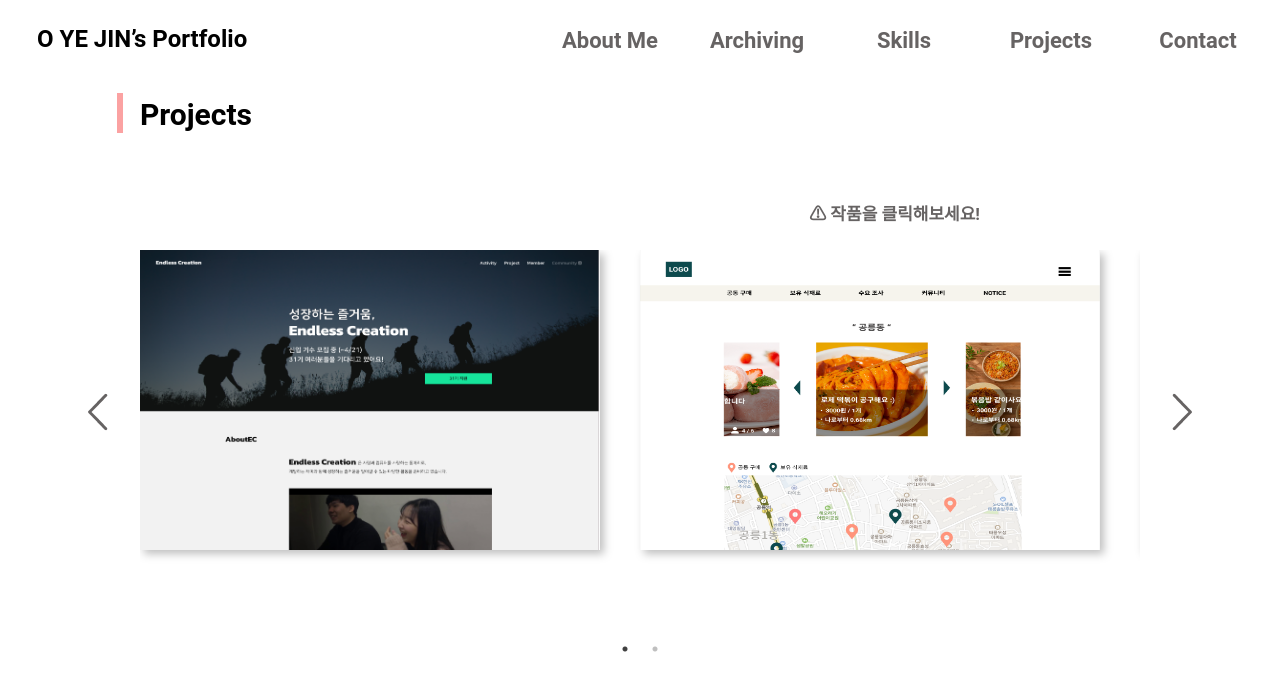
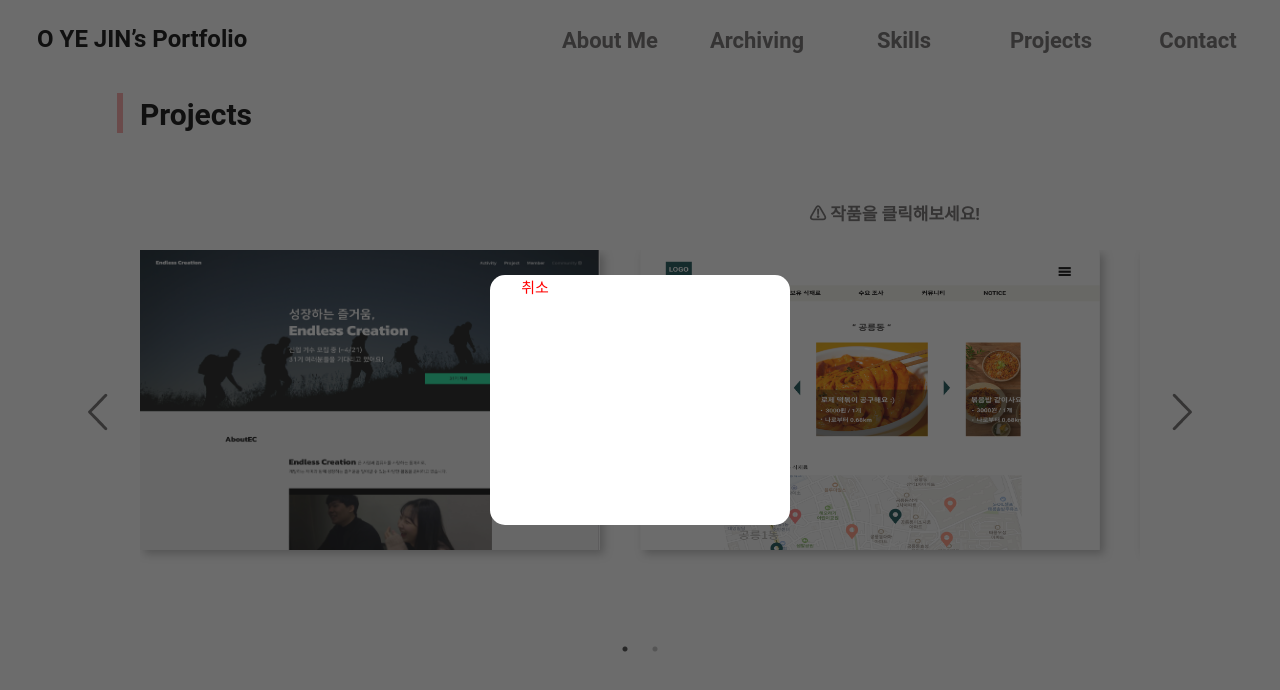
Before and after one commit to yexjin/yejin-portfolio, a React (Create React App) app in the folder portfolio/: page / in a window 1280 px wide. Both pictures are taken after a click on the element 370 px from the left and 3982 px from the top of the page. Shown: the part 3582-4272 px from the top of the page. Built offline with nearby package versions, Linux system fonts and the light colour scheme.

Commit message:
project : Modal 구현

```diff
--- a/portfolio/src/App.js
+++ b/portfolio/src/App.js
@@ -1,13 +1,19 @@
-import React from 'react';
+import React,{ useEffect } from 'react';
 import './App.css';
 import Header from './components/templates/Header'
 import Page from './components/Page';
+import ModalBox from './components/templates/ProjectModal'
+import { ModalContext } from "./context/modalContext";
+
 
 function App() {
   return (
   <>
-  <Header />
-  <Page />
+  <ModalContext>
+    <Header />
+    <Page />
+    <ModalBox />
+  </ModalContext>
   </>
   )
 }
--- a/portfolio/src/components/Page.js
+++ b/portfolio/src/components/Page.js
@@ -7,11 +7,13 @@ import Projects from './templates/Projects'
 import Contact from './templates/Contact'
 import styled from 'styled-components'
 
+
 const Box = styled.div`
 position: relative;
 `
 
 function Page() {
+
     return (
         <>
         <Box>
--- a/portfolio/src/components/atoms/ProjectBox.js
+++ b/portfolio/src/components/atoms/ProjectBox.js
@@ -1,5 +1,7 @@
-import React from 'react'
+import React, { useCallback } from 'react'
 import styled from 'styled-components'
+import { useModalDispatch } from '../../context/modalContext'
+import ProjectModal from '../templates/ProjectModal'
 
 const Title = styled.div`
   width: 460px;
@@ -64,14 +66,28 @@ img {
 
 
 function ProjectBox({item}) {
+
+  const ModalDispatch = useModalDispatch();
+  const openModal = useCallback(() => {
+    ModalDispatch({
+      type: "MODAL_OPEN",
+    });
+  }, [ModalDispatch]);
+
+  function ClickEvent() {
+    openModal();
+  }
+
     return (
+      <>
         <div>
-            <Img>
+            <Img onClick={() => ClickEvent()}>
                 <img src={item.image} />
                 <Title>{item.title}</Title>
                 <Host>{item.host}</Host>
             </Img>
         </div>
+      </>
     )
 }
 
--- /dev/null
+++ b/portfolio/src/components/templates/ProjectModal.js
@@ -0,0 +1,87 @@
+import React,{ useEffect, useCallback } from 'react'
+import styled from 'styled-components'
+import { useModalState, useModalDispatch } from "../../context/modalContext";
+import { Projects } from '../../data'
+
+const Block = styled.div`
+display: flex;
+  justify-content: center;
+  align-items: center;
+  position: fixed;
+  top: 0;
+  right: 0;
+  bottom: 0;
+  left: 0;
+  z-index: 99;
+  background: rgb(25, 25, 25, 0.64);
+`;
+
+const ModalBlock = styled.div`
+  position: fixed;
+  width: 300px;
+  background-color: #fff;
+  height: 250px;
+  border-radius: 15px;
+  &::-webkit-scrollbar {
+    width: 10px;
+  }
+  &::-webkit-scrollbar-track {
+    background-color: transparent;
+  }
+  &::-webkit-scrollbar-thumb {
+    border-radius: 5px;
+    background-color: rgba(0, 0, 0, 0.25);
+  }
+  &::-webkit-scrollbar-button {
+    width: 0;
+    height: 0;
+  }
+`;
+
+const Content = styled.div`
+  position: fixed;
+  width: 100%;
+  padding: 10px 0px 0px 25px;
+  color: black;
+`;
+const AddButton = styled.button`
+  position: absolute;
+  width: 90px;
+  font-size: 15px;
+  background: none;
+  border: none;
+  color: red;
+`;
+
+function ProjectModal({id}) {
+  const State = useModalState();
+  const ModalDispatch = useModalDispatch();
+  const ModalState = State.ModalState;
+
+  const { list } = Projects();
+
+  const closeModal = useCallback(() => {
+    ModalDispatch({
+      type: "MODAL_CLOSE",
+    });
+  }, [ModalDispatch]);
+
+    return (
+        <>
+      {ModalState && (
+        <Block>
+          <ModalBlock>
+            <Content>
+              <div>
+
+              </div>
+            </Content>
+            <AddButton onClick={closeModal}>취소</AddButton>
+          </ModalBlock>
+        </Block>
+      )}
+    </>
+    )
+}
+
+export default ProjectModal
--- /dev/null
+++ b/portfolio/src/context/modalContext.js
@@ -0,0 +1,79 @@
+import React, { useReducer, createContext, useContext } from "react";
+
+const initState = {
+  ModalState: false,
+  id: null,
+};
+
+function StateReducer(state, action) {
+    switch (action.type) {
+      case "GET_STATE":
+        return {
+            state,
+        };
+      case "MODAL_OPEN":
+        return {
+          ...state,
+          ModalState: true,
+        };
+      case "MODAL_CLOSE":
+        return {
+          ...state,
+          ModalState: false,
+        };
+      case "CHANGE_ID":
+        return {
+          ...state,
+          id: action.id,
+        };
+
+      default:
+        throw new Error(`Unhanded action type : ${action.type}`);
+    }
+  }
+
+const ModalStateContext = createContext(null);
+const ModalDispatchContext = createContext(null);
+
+export function ModalContext({ children }) {
+    const [state, dispatch] = useReducer(StateReducer, initState);
+
+    return (
+      <ModalStateContext.Provider value={state}>
+        <ModalDispatchContext.Provider value={dispatch}>
+          {children}
+        </ModalDispatchContext.Provider>
+      </ModalStateContext.Provider>
+    );
+  }
+
+  export function useModalState() {
+    const context = useContext(ModalStateContext);
+    return context;
+  }
+
+  export function useModalDispatch() {
+    const context = useContext(ModalDispatchContext);
+    return context;
+  }
+
+// const useModal = () => {
+//     const [Modal, setModalOpen] = useState(false);
+
+//     const ModalOpen = async() => {
+//         setModalOpen(true);
+//     };
+
+//     const ModalClose = () => {
+//         setModalOpen(false);
+//     };
+
+//     return {
+//         Modal,
+//         ModalOpen,
+//         ModalClose,
+//     }
+
+// }
+
+// export default useModal
```
Also changed, not shown: portfolio/src/context/projectContext.js (added, +37 -0 lines).
